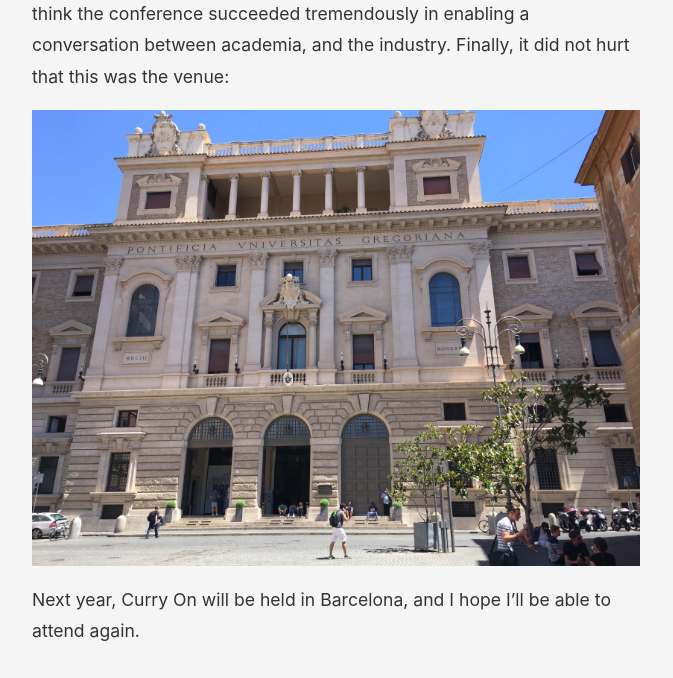
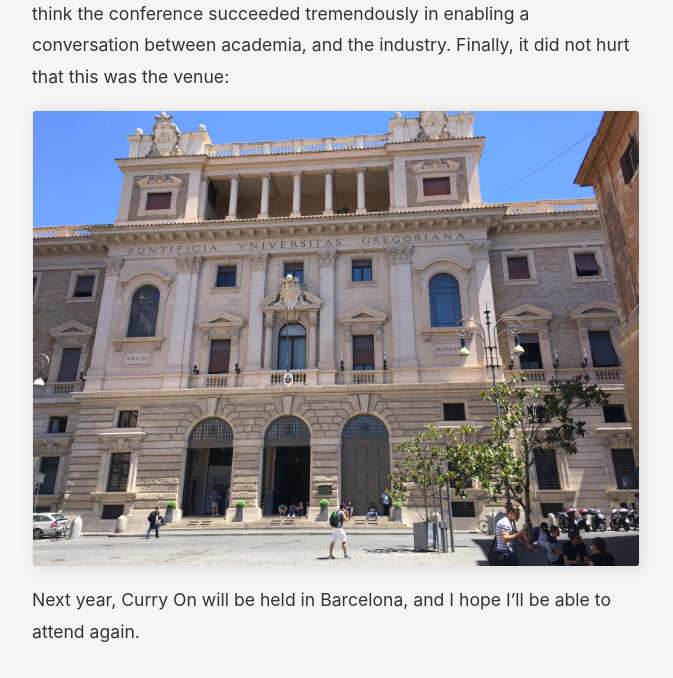
Before and after one commit to majjoha/majjoha.github.io, a Jekyll site: the page built from _posts/2016-07-19-curry-on-a-retrospective.md, in a window 1280 px wide. Shown: the part 1210-1888 px from the top of the page, without its empty margins (304-977 px from the left). Built offline with Jekyll 4.4.1, drawn with Linux system fonts in a browser that asks for light colours.

Commit message:
Add border radius with shadow to photo.

```diff
--- a/_posts/2016-07-19-curry-on-a-retrospective.md
+++ b/_posts/2016-07-19-curry-on-a-retrospective.md
@@ -55,7 +55,9 @@
 conference succeeded tremendously in enabling a conversation between academia,
 and the industry. Finally, it did not hurt that this was the venue:
 
-![Pontifical Gregorian University](/images/pontificia-universitas-gregoriana.jpg)
+<div>
+  <img src="/images/pontificia-universitas-gregoriana.jpg" class="img-with-shadow"/>
+</div>
 
 Next year, Curry On will be held in Barcelona, and I hope I'll be able to attend
 again.
```
